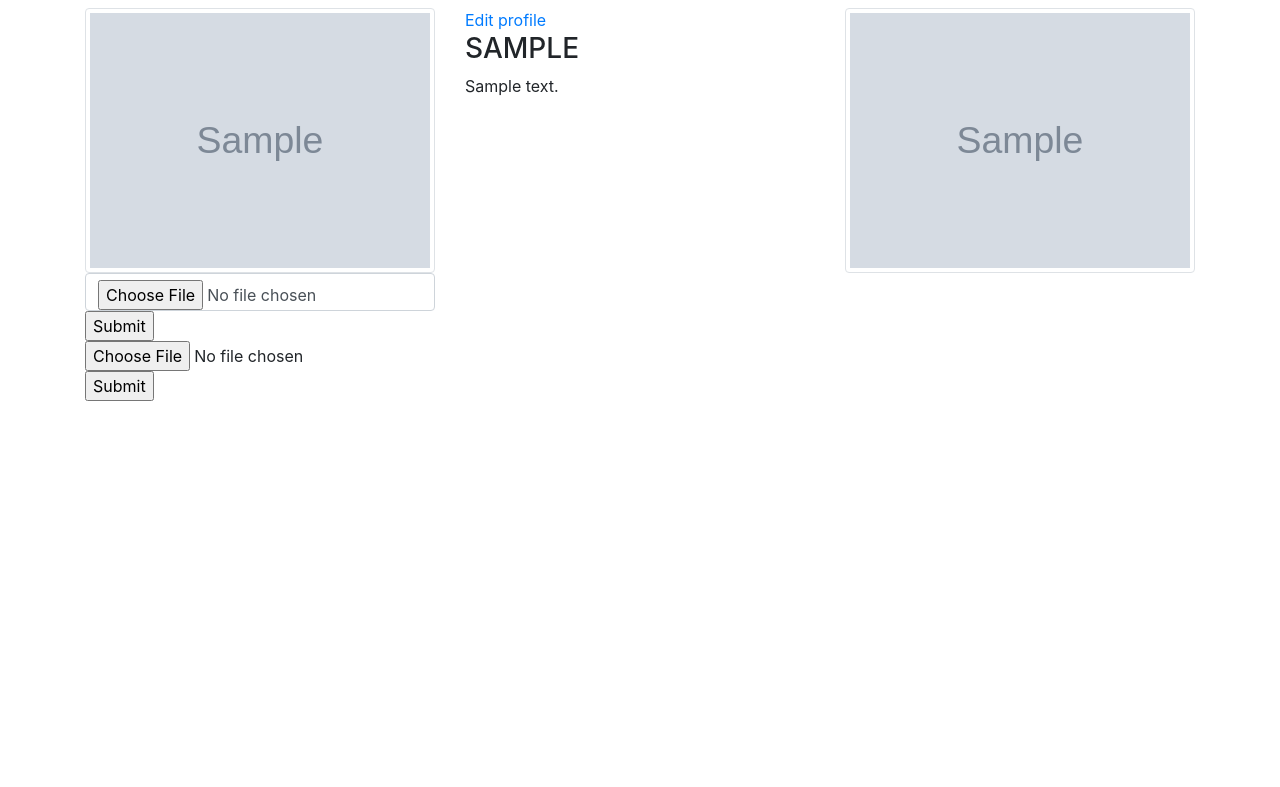
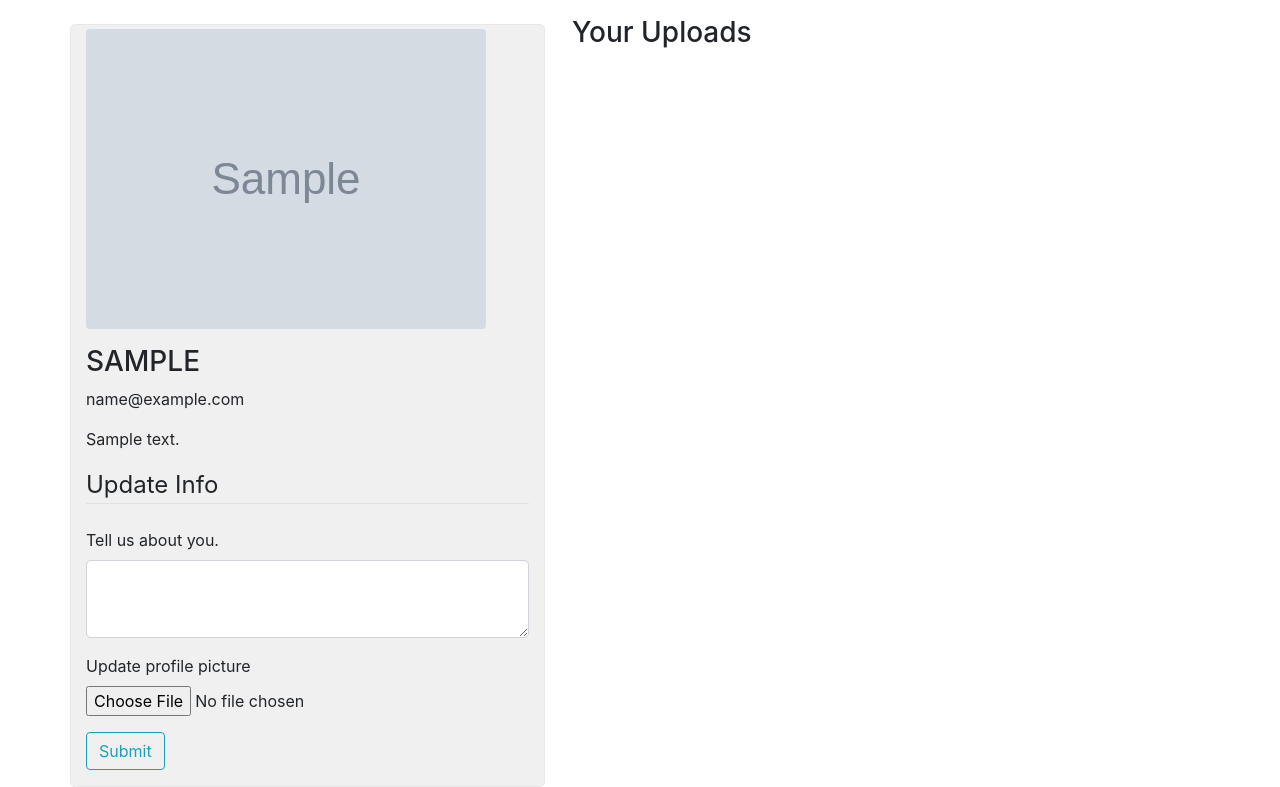
Before and after one commit to k-koech/Notebook, a Flask app: a page that uses app/templates/base.html in a window 1280 px wide. Shown: the part 76-863 px from the top of the page. Before the commit the page ends 477 px from the top, so only its background shows below. Run offline with Flask 2, Linux system fonts and the light colour scheme; a user stored in the database is signed in; tables that the repository leaves empty hold one stand-in row (values such as "Sample post"); grey boxes marked "Sample" are stand-in pictures; some libraries are stand-ins or nearby versions.

Commit message:
added form in profile template

```diff
--- a/app/main/forms.py
+++ b/app/main/forms.py
@@ -1,5 +1,6 @@
 from flask_wtf import FlaskForm
 from wtforms import StringField,TextAreaField,SubmitField
+from flask_wtf.file import FileField, FileAllowed
 from wtforms.validators import DataRequired
 from wtforms.validators import Required
 
@@ -11,4 +12,5 @@ class ReviewForm(FlaskForm):
 
 class UpdateProfile(FlaskForm):
     bio = TextAreaField('Tell us about you.',validators = [Required()])
+    picture = FileField("Update profile picture", validators=[FileAllowed(['png','jpg','jpeg'])])
     submit = SubmitField('Submit')
--- a/app/main/views.py
+++ b/app/main/views.py
@@ -3,7 +3,7 @@ from . import main
 from sqlalchemy import asc
 from ..models import  Feedback, Pitch, User, Comments
 from flask_login import login_required, current_user
-from .forms import ReviewForm,UpdateProfile
+from .forms import UpdateProfile
 from .. import db
 
 
@@ -29,10 +29,11 @@ def index():
 @main.route('/user/<uname>')
 def profile(uname):
     title = uname
+    form = UpdateProfile()
     user = User.query.filter_by(username = uname).first()
     if user is None:
         abort(404)
-    return render_template("profile/profile.html", user = user, title=title)
+    return render_template("profile/profile.html", user = user, title=title, form=form)
 
 
 @main.route('/pitch/new', methods = ['GET','POST'])
@@ -116,15 +117,6 @@ def downvote(id):
 
     return redirect(url_for('main.index' ))
 
-# @main.route('/review/<int:id>')
-# def single_review(id):
-#     review=Review.query.get(id)
-#     if review is None:
-#         abort(404)
-#     format_review = markdown2.markdown(review.movie_review,extras=["code-friendly", "fenced-code-blocks"])
-#     return render_template('review.html',review = review,format_review=format_review)
-
-
 @main.route('/user/<uname>/update',methods = ['GET','POST'])
 @login_required
 def update_profile(uname):
@@ -136,13 +128,13 @@ def update_profile(uname):
 
     if form.validate_on_submit():
         user.bio = form.bio.data
-
         db.session.add(user)
         db.session.commit()
-
         return redirect(url_for('.profile',uname=user.username))
 
     return render_template('profile/update.html',form =form)
+
+
 
 @main.route('/user/<uname>/update/pic',methods= ['POST'])
 @login_required
@@ -154,11 +146,3 @@ def update_pic(uname):
         # user.profile_pic_path = path
         db.session.commit()
     return redirect(url_for('main.profile',uname=uname))
-
-
-@main.route('/uploader', methods = ['GET', 'POST'])
-def upload_file():
-   if request.method == 'POST':
-      f = request.files['file']
-      return 'file uploaded successfully'
-   return redirect(url_for('main.profile'))
--- a/app/templates/base.html
+++ b/app/templates/base.html
@@ -15,7 +15,6 @@
         <link rel="stylesheet" type="text/css" href="{{ url_for('static', filename='css/footer.css', v=0.01)}}">
     <style>
   /* NAVBAR */
-
  .navbar-brand .fa
  {
    color: rgb(90, 29, 0);
@@ -23,6 +22,22 @@
  .navbar ul li
  {
    font-size: 16px;
+ }
+
+ .profile-col
+ {
+   border-radius: 5px;
+   margin-top: 1em;
+   border: 1px solid rgb(232, 232, 232);
+   background-color: #f0f0f0;
+ }
+ .profile-col
+ .profile-pitches
+ {
+  background-color: #f0f0f0;
+  border-radius: 5px;
+   margin-top: 1em;
+   border: 1px solid rgb(232, 232, 232);
  }
  /* landing page */
  .landing-page
--- a/app/templates/profile/profile.html
+++ b/app/templates/profile/profile.html
@@ -3,54 +3,65 @@
 {% block content %}
 <div class="container">
 <div class="row">
-  <div class="col-md-4">
+  <div class="col-md-5 pt-1 profile-col">
     {% if user.profile_pic_path %}
 
-    <img src="{{url_for('static',filename=user.profile_pic_path)}}" alt="" class="img-thumbnail">
+      <img src="{{url_for('static',filename=user.profile_pic_path)}}" alt="" class="rounded">
 
     {%else%}
-    <img width="100" height="100" src="{{url_for('static',filename='profile_photos/default.png')}}" alt="" class="img-thumbnail">
-  <h2>noo</h2>
+       <img width="100" height="100" src="{{url_for('static',filename='profile_photos/default.png')}}" alt="" class="rounded rounded-circle">
     {% endif %}
 
-        {% if user == current_user %}
-    <form  action="{{url_for('main.update_pic',uname=user.username)}}" method="post" enctype = "multipart/form-data">
+    <h3 class="mt-3">{{user.username| upper}}</h3>
+    <p>{{user.email }}</p>
+    {% if user.bio %}
+      <p> {{user.bio}}</p>
+    {%else%}
+      <p> No bio </p>
+    {% endif %}
 
-      <input type="file"  name="photo" class="form-control" required>
-      <input type="submit">
-    </form>
 
-    <form action = "http://localhost:5000/uploader" method = "POST"
-    enctype = "multipart/form-data">
-    <input type = "file" name = "file" />
-    <input type = "submit"/>
- </form>
-      {% endif %}
+    <form method="POST" action="" enctype="multipart/form-data">
+      {{ form.hidden_tag() }}
+          <legend class="border-bottom mb-4">Update Info</legend>
+          <div class="form-group">
+              {{ form.bio.label(class="form-control-label") }}
+
+              {% if form.bio.errors %}
+                  {{ form.username(class="form-control form-control-lg is-invalid") }}
+                  <div class="invalid-feedback">
+                      {% for error in form.bio.errors %}
+                          <span>{{ error }}</span>
+                      {% endfor %}
+                  </div>
+              {% else %}
+                  {{ form.bio(class="form-control form-control-lg") }}
+              {% endif %}
+          </div>
+
+          <div class="form-group">
+              {{ form.picture.label() }}
+              {{ form.picture(class="form-control-file") }}
+              {% if form.picture.errors %}
+                 {% for error in form.picture.errors %}
+                          <span class="text-danger">{{ error }}</span><br>
+                  {% endfor %}
+              {% endif %}
+          </div>
+
+
+      <div class="form-group">
+          {{ form.submit(class="btn btn-outline-info") }}
+      </div>
+  </form>
   </div>
 
 <!-- displaying  Username-->
-  <div class="col-md-4">
-    {% if user == current_user %}
-     <a href="{{url_for('main.update_profile',uname=user.username)}}">Edit profile</a>
-    {% endif %}
-    <h3> {{user.username| upper}} </h3>
 
-    <!--Displaying user bio-->
-    {% if user.bio %}
-      <p> {{user.bio}}</p>
-    {%else%}
-      <p> {{user.username| upper}} has no bio </p>
-    {% endif %}
-  </div>
 
   <!--Display profile photo-->
-  <div class="col-md-4">
-
-    {% if user.profile_pic_path %}
-    <img src="{{url_for('static',filename=user.profile_pic_path)}}" alt="" class="img-thumbnail">
-    {%else%}
-    <p>No profile picture</p>
-    {% endif %}
+  <div class="col-md-6 mx-1 profile-pitches">
+    <h3 class="m-2">Your Uploads</h3>
   </div>
 
 
```
Also changed, not shown: app/templates/profile/update.html (deleted, +0 -8 lines), app/auth/views.py (line endings or trailing spaces).
